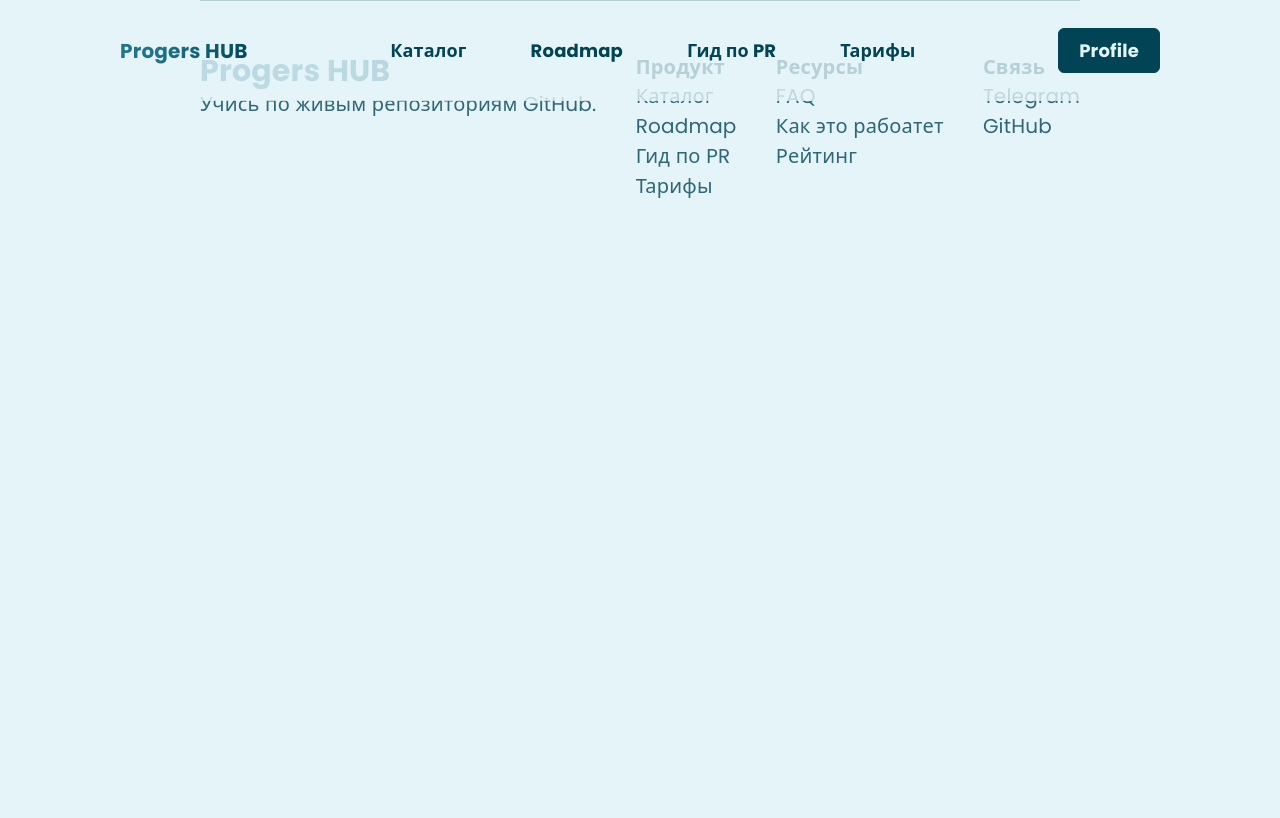
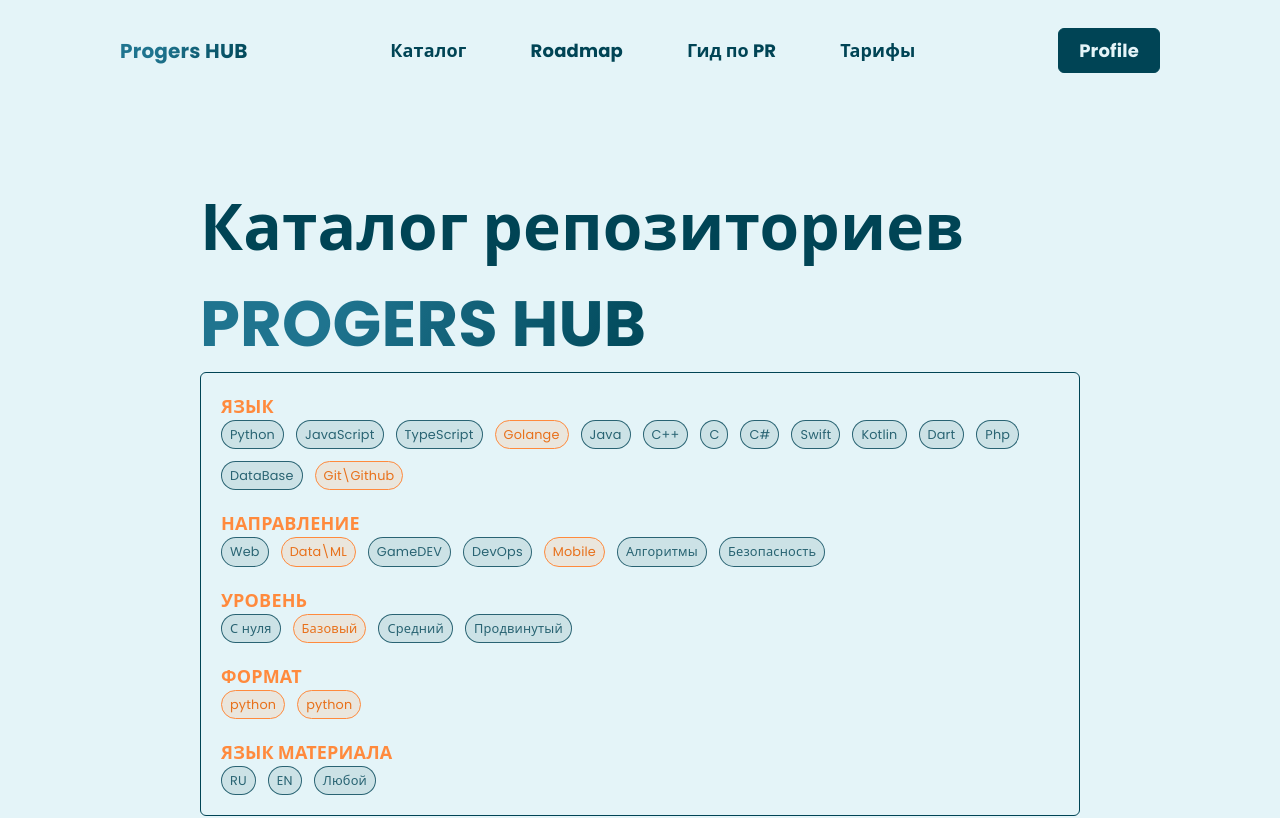
Before and after one commit to shiny-proger/progersHUB, a React (Vite) app: page /Catalog in a window 1280 px wide. Shown: the top 818 px of the page. Built offline with nearby package versions, Linux system fonts and the light colour scheme.

Commit message:
filters repo

```diff
--- a/src/App.tsx
+++ b/src/App.tsx
@@ -2,12 +2,13 @@ import './App.css'
 import { Routes, Route } from 'react-router-dom'
 import ProgerHub from "../src/pages/progerHUB/ProgerHub.tsx"
 import Menu from "./components/layout/Menu/Menu.tsx"
-import Lenguages from "./pages/languages/Languages.tsx"
+import Languages from "./pages/languages/Languages.tsx"
 import Login from "../src/pages/login/Login.tsx"
 import Signin from "../src/pages/signin/Signin.tsx"
 import Footer from './components/layout/footer/Footer.tsx'
 import ApiLab from './pages/apiLab/ApiLab.tsx'
 import UpButton from './components/ui/upButton/UpButton.tsx'
+import Catalog from './pages/Catalog/Catalog.tsx'
 
 function App() {
 
@@ -16,7 +17,8 @@ function App() {
     <Menu/>
       <Routes>
             <Route path="/" element={<ProgerHub />} />
-            <Route path="/lenguages" element={<Lenguages />} />
+            <Route path="/languages" element={<Languages />} />
+            <Route path="/Catalog" element={<Catalog />} />
             <Route path="/signin" element={<Signin />} />
             <Route path="/login" element={<Login />} />
             <Route path="/api-lab" element={<ApiLab />} />
--- /dev/null
+++ b/src/components/catalog/filters/Filters.tsx
@@ -0,0 +1,64 @@
+import Chip from "../../ui/chip/Chip"
+
+export default function Filters(){
+    return (
+        <div className="border-1 border-(--text) text-start p-5 rounded-md mb-10 grid gap-3 sm:gap-5">
+            <div className="grid ">
+                <h4>Язык</h4>
+                <div className="flex gap-3 flex-wrap">
+                    <Chip text="Python" col={1} />
+                    <Chip text="JavaScript" col={1} />
+                    <Chip text="TypeScript" col={1} />
+                    <Chip text="Golange" col={2} />
+                    <Chip text="Java" col={1} />
+                    <Chip text="C++" col={1} />
+                    <Chip text="C" col={1} />
+                    <Chip text="C#" col={1} />
+                    <Chip text="Swift" col={1} />
+                    <Chip text="Kotlin" col={1} />
+                    <Chip text="Dart" col={1} />
+                    <Chip text="Php" col={1} />
+                    <Chip text="DataBase" col={1} />
+                    <Chip text="Git\Github" col={2} />
+                </div>
+            </div>
+            <div className="grid ">
+                <h4>Направление</h4>
+                <div className="flex gap-3 flex-wrap" >
+                    <Chip text="Web" col={1} />
+                    <Chip text="Data\ML" col={2} />
+                    <Chip text="GameDEV" col={1} />
+                    <Chip text="DevOps" col={1} />
+                    <Chip text="Mobile" col={2} />
+                    <Chip text="Алгоритмы" col={1} />
+                    <Chip text="Безопасность" col={1} />
+                </div>
+            </div>
+            <div className="grid ">
+                <h4>Уровень</h4>
+                <div className="flex gap-3 flex-wrap">
+                    <Chip text="С нуля" col={1} />
+                    <Chip text="Базовый" col={2} />
+                    <Chip text="Средний" col={1} />
+                    <Chip text="Продвинутый" col={1} />
+                </div>
+            </div>
+            <div className="grid ">
+                <h4>Формат</h4>
+                <div className="flex gap-3 flex-wrap">
+                    <Chip text="python" col={2} />
+                    <Chip text="python" col={2} />
+                </div>
+            </div>
+            <div className="grid ">
+                <h4>Язык материала</h4>
+                <div className="flex gap-3 flex-wrap">
+                    <Chip text="RU" col={1} />
+                    <Chip text="EN" col={1} />
+                    <Chip text="Любой" col={1} />
+                </div>
+            </div>
+
+        </div>
+    )
+}
--- a/src/components/layout/Menu/Menu.tsx
+++ b/src/components/layout/Menu/Menu.tsx
@@ -17,7 +17,7 @@ function Menu(){
 
                     <div className="hidden lg:flex lg:gap-6">
 
-                        <Link to="/lenguages">
+                        <Link to="/languages">
                             <div className='w-fit transition-all duration-50 hover:border-b-2 hover:border-b-(--osn-or) '>
                                 <h3 className="pageMenu">Каталог</h3>
                             </div>
@@ -68,7 +68,7 @@ function Menu(){
                                 ? "translate-x-0" : "-translate-x-full"}
                         `}
                     >
-                        <Link to="/lenguages" onClick={closeMenu}>
+                        <Link to="/languages" onClick={closeMenu}>
                             <button className="">Каталог</button>
                         </Link>
                         <Link to="/" onClick={closeMenu}>
--- a/src/components/ui/chip/Chip.tsx
+++ b/src/components/ui/chip/Chip.tsx
@@ -4,7 +4,7 @@ type chipType={
 }
 
 export default function Chip({text, col}: chipType){
-    let style="  inline-block whitespace-nowrap px-2 py-1 rounded-full "
+    let style=" inline-block whitespace-nowrap px-2 py-1 rounded-full text-[clamp(3px,1vw,15px)] hover:cursor-pointer "
     switch(col){
         case 1:
             style+=" bg-(--text)/10 border-1"
--- a/src/index.css
+++ b/src/index.css
@@ -112,6 +112,9 @@
   h5 {
     @apply font-bold text-[clamp(10px,2vw,18px)] text-nowrap
   }
+  h4 {
+    @apply font-bold text-[clamp(10px,2vw,18px)] text-nowrap uppercase text-(--osn-or)
+  }
   P {
     @apply text-[clamp(5px,2.7vw,20px)] text-(--text)/80
   }
--- a/src/pages/catalog/Catalog.tsx
+++ b/src/pages/catalog/Catalog.tsx
@@ -1,51 +1,13 @@
-import BlockPL from "../../components/language/blockPL/BlockPL"
-import js from "../../assets/langs/js.png"
-import ts from "../../assets/langs/ts.png"
-import python from "../../assets/langs/python.png"
-import java from "../../assets/langs/java.png"
-import cpp from "../../assets/langs/C++.png"
-import c from "../../assets/langs/C.png"
-import csharp from "../../assets/langs/csharp.png"
-import golang from "../../assets/langs/golang.png"
-import github from "../../assets/langs/github.png"
-import web from "../../assets/langs/web.png"
-import database from "../../assets/langs/database.png"
-import dart from "../../assets/langs/dart.png"
-import php from "../../assets/langs/php.png"
-import swift from "../../assets/langs/swift.png"
-import kotlin from "../../assets/langs/kotlin.png"
-
-import { motion } from "motion/react"
-const cards = [
-     { src: js, head: "JavaScript", parag: "Изучаем JavaScript по GitHub-репозиториям!" },
-     { src: ts, head: "TypeScript", parag: "Грокаем TypeScript по GitHub-репозиториям!" },
-     { src: python, head: "Python", parag: "Изучаем Python по GitHub-репозиториям!" },
-     { src: c, head: "C (Си)", parag: "Осваиваем язык C по GitHub-репозиториям!" },
-     { src: cpp, head: "C++", parag: "Исследуем C++ по GitHub-репозиториям!" },
-     { src: csharp, head: "Csharp", parag: "Зарываемся в C++ по GitHub-репозиториям!" },
-     { src: java, head: "Java", parag: "Препарируем Java по GitHub-репозиториям!" },
-     { src: golang, head: "Golange", parag: "Ковыряем Golange по GitHub-репозиториям!" },
-     { src: github, head: "GitHub", parag: "Эксперементируем с GitHub по GitHub-репозиториям!" },
-     { src: web, head: "WEB (HTML & CSS)", parag: "Разбираемся в вебе по GitHub-репозиториям!" },
-     { src: database, head: "DataBase", parag: "Штудируем Базы Данных по GitHub-репозиториям!" },
-     { src: dart, head: "Dart", parag: "Обкатываем Dart по GitHub-репозиториям!" },
-     { src: php, head: "Php", parag: "Курим php по лучшим GitHub-репозиториям!" },
-     { src: swift, head: "Swift", parag: "Анализируем swift по GitHub-репозиториям!" },
-     { src: kotlin, head: "Kotlin", parag: "Тестим Kotlin по GitHub-репозиториям!" },
-]
-
+import Filters from "../../components/catalog/filters/Filters";
 
 function Catalog(){
      return (
           <>
-               <div className="text-center xl:mt-80 mt-50">
+               <div className="text-start xl:mt-40 mt-20">
                     <h1>Каталог репозиториев <span className="text-grad text-nowrap">PROGERS HUB</span></h1>
                </div>
-               <div className="flex justify-center mt-20">
-                    <button className="signUp md:mx-20 mx-3">Смотреть Roadmap</button>
-                    <button className="login md:mx-20 mx-3">Как сделать первый PR</button>
-               </div>
 
+               <Filters />
 
           </>
 
--- a/src/pages/languages/Languages.tsx
+++ b/src/pages/languages/Languages.tsx
@@ -36,17 +36,17 @@ const cards = [
 ]
 
 
-function Catalog(){
+function Languages(){
      return (
           <>
-               <div className="text-center xl:mt-80 mt-50">
+               {/* <div className="text-center xl:mt-80 mt-50">
                     <h1>Каталог ЯП <span className="text-grad text-nowrap">PROGERS HUB</span></h1>
                </div>
                <div className="flex justify-center mt-20">
                     <button className="signUp md:mx-20 mx-3">Смотреть Roadmap</button>
                     <button className="login md:mx-20 mx-3">Как сделать первый PR</button>
-               </div>
-               <h2 className="lg:mt-100  mt-50 mb-10">Выбирай язык программирования</h2>
+               </div> */}
+               <h2 className="lg:mt-40  mt-20 mb-10">Выбирай язык программирования</h2>
                <div className="flex justify-center ">
                     <div className="inline-grid lg:grid-cols-3 sm:grid-cols-2 grid-cols-1 md:gap-10 gap-3 items-center lg:mb-10 mb-10">
                          {cards.map((elem, index) => (
@@ -79,4 +79,4 @@ function Catalog(){
 
      )
 }
-export default Catalog;
+export default Languages;
```
Also changed, not shown: src/components/catalog/Repo/Repo.tsx (added).
